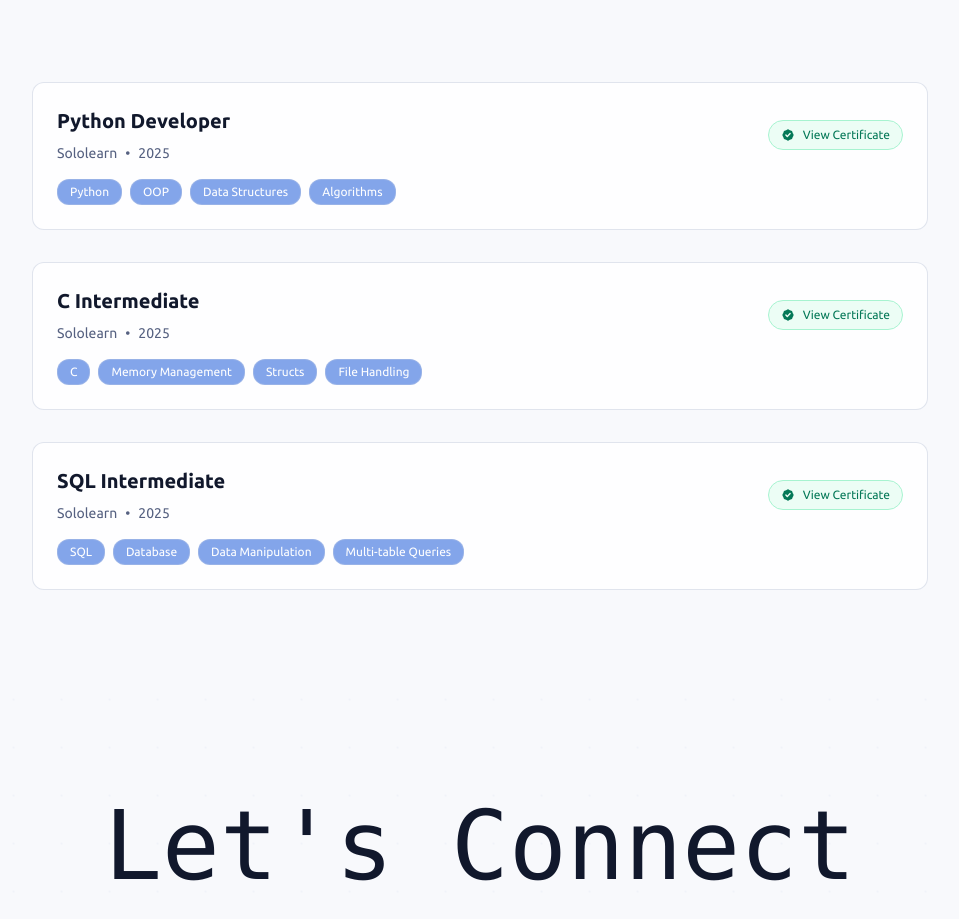
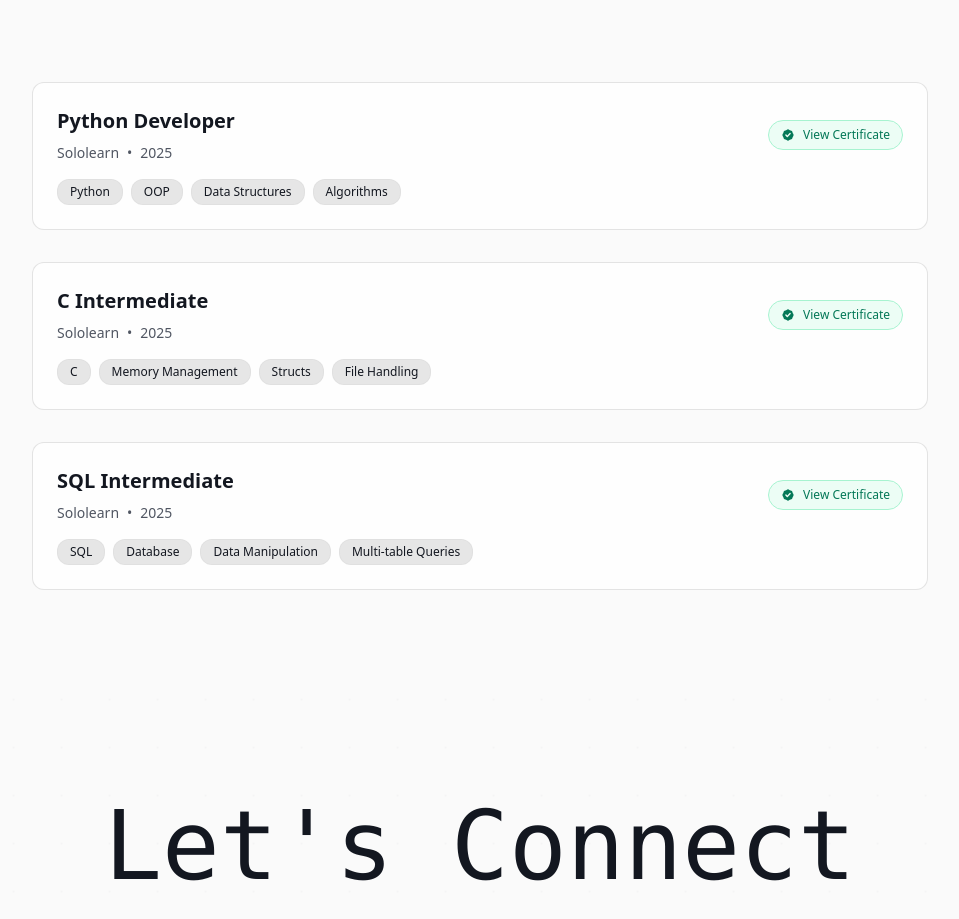
Before and after one commit to neevets/portfolio-web, a React (Vite) app: page / in a window 1280 px wide. Shown: the part 5425-6344 px from the top of the page, without its empty margins (160-1119 px from the left). Built offline with nearby package versions, Linux system fonts and the light colour scheme.

Commit message:
Switch to Wise Sans and remove blue palette tones

```diff
--- a/src/index.css
+++ b/src/index.css
@@ -1,47 +1,47 @@
-@import url('https://fonts.googleapis.com/css2?family=Ubuntu:wght@400;700&display=swap');
+@import url('https://fonts.cdnfonts.com/css/wise-sans');
 @tailwind base;
 @tailwind components;
 @tailwind utilities;
 
 @layer base {
   :root {
-    --background: 220 45% 98%;
-    --foreground: 224 43% 12%;
+    --background: 0 0% 98%;
+    --foreground: 222 25% 10%;
     --card: 0 0% 100%;
-    --card-foreground: 224 43% 12%;
-    --primary: 224 81% 38%;
+    --card-foreground: 222 25% 10%;
+    --primary: 222 28% 16%;
     --primary-foreground: 0 0% 100%;
-    --secondary: 220 72% 53%;
-    --secondary-foreground: 0 0% 100%;
-    --muted: 220 29% 92%;
-    --muted-foreground: 224 20% 42%;
-    --accent: 220 72% 53%;
-    --accent-foreground: 0 0% 100%;
-    --border: 220 28% 84%;
-    --input: 220 34% 94%;
-    --ring: 220 72% 53%;
+    --secondary: 0 0% 84%;
+    --secondary-foreground: 222 25% 10%;
+    --muted: 0 0% 92%;
+    --muted-foreground: 222 10% 35%;
+    --accent: 0 0% 88%;
+    --accent-foreground: 222 25% 10%;
+    --border: 0 0% 82%;
+    --input: 0 0% 94%;
+    --ring: 222 28% 16%;
     --fiverr-green: 146 80% 43%;
     --fiverr-green-foreground: 0 0% 0%;
     --radius: 0.75rem;
 
-    --gradient-bg: linear-gradient(135deg, hsl(220 45% 98%) 0%, hsl(220 44% 95%) 50%, hsl(0 0% 100%) 100%);
-    --gradient-hero: radial-gradient(ellipse 80% 60% at 50% -10%, hsl(220 72% 53% / 0.12) 0%, transparent 70%);
-    --gradient-mesh: conic-gradient(from 90deg at 50% 50%, hsl(224 81% 38% / 0.08) 0deg, transparent 60deg, hsl(220 72% 53% / 0.08) 120deg, transparent 180deg);
-    --gradient-card: linear-gradient(145deg, hsl(0 0% 100%) 0%, hsl(220 45% 97%) 100%);
-    --gradient-glow: radial-gradient(circle at 50% 50%, hsl(220 72% 53% / 0.15) 0%, transparent 70%);
+    --gradient-bg: linear-gradient(135deg, hsl(0 0% 98%) 0%, hsl(0 0% 95%) 50%, hsl(0 0% 100%) 100%);
+    --gradient-hero: radial-gradient(ellipse 80% 60% at 50% -10%, hsl(0 0% 20% / 0.08) 0%, transparent 70%);
+    --gradient-mesh: conic-gradient(from 90deg at 50% 50%, hsl(222 25% 10% / 0.05) 0deg, transparent 60deg, hsl(0 0% 70% / 0.07) 120deg, transparent 180deg);
+    --gradient-card: linear-gradient(145deg, hsl(0 0% 100%) 0%, hsl(0 0% 96%) 100%);
+    --gradient-glow: radial-gradient(circle at 50% 50%, hsl(222 25% 10% / 0.12) 0%, transparent 70%);
 
-    --dot-pattern: radial-gradient(circle at 50% 50%, hsl(224 81% 38% / 0.15) 1px, transparent 1px);
+    --dot-pattern: radial-gradient(circle at 50% 50%, hsl(222 25% 10% / 0.12) 1px, transparent 1px);
     --dot-size: 48px 48px;
 
-    --shadow-sm: 0 1px 3px hsl(224 43% 12% / 0.12);
-    --shadow: 0 2px 8px hsl(224 43% 12% / 0.14);
-    --shadow-md: 0 4px 12px hsl(224 43% 12% / 0.18);
-    --shadow-lg: 0 8px 24px hsl(224 43% 12% / 0.22);
-    --shadow-xl: 0 16px 48px hsl(224 43% 12% / 0.28);
-    --shadow-glow: 0 0 40px hsl(220 72% 53% / 0.25);
+    --shadow-sm: 0 1px 3px hsl(222 25% 10% / 0.12);
+    --shadow: 0 2px 8px hsl(222 25% 10% / 0.14);
+    --shadow-md: 0 4px 12px hsl(222 25% 10% / 0.18);
+    --shadow-lg: 0 8px 24px hsl(222 25% 10% / 0.22);
+    --shadow-xl: 0 16px 48px hsl(222 25% 10% / 0.28);
+    --shadow-glow: 0 0 40px hsl(222 25% 10% / 0.18);
 
     --glass-bg: hsl(0 0% 100% / 0.92);
-    --glass-border: hsl(220 28% 70% / 0.4);
+    --glass-border: hsl(0 0% 65% / 0.35);
   }
 }
 
@@ -62,7 +62,7 @@
 
   body {
     @apply bg-background text-foreground;
-    font-family: 'Ubuntu', system-ui, -apple-system, BlinkMacSystemFont, 'Segoe UI', Roboto, sans-serif;
+    font-family: 'Wise Sans', system-ui, -apple-system, BlinkMacSystemFont, 'Segoe UI', Roboto, sans-serif;
     background: hsl(var(--background));
     margin: 0;
     padding: 0;
--- a/tailwind.config.ts
+++ b/tailwind.config.ts
@@ -56,7 +56,7 @@ export default {
 			},
 			fontFamily: {
 				mono: ['JetBrains Mono', 'Fira Code', 'SF Mono', 'Monaco', 'Inconsolata', 'Roboto Mono', 'monospace'],
-				sans: ['Ubuntu', '-apple-system', 'BlinkMacSystemFont', 'Segoe UI', 'Roboto', 'sans-serif'],
+				sans: ['Wise Sans', '-apple-system', 'BlinkMacSystemFont', 'Segoe UI', 'Roboto', 'sans-serif'],
 				serif: ['Playfair Display', 'Georgia', 'serif'],
 				dev: ['JetBrains Mono', 'Cascadia Code', 'Fira Code', 'Operator Mono', 'SF Mono', 'Monaco', 'Inconsolata', 'Roboto Mono', 'monospace']
 			},
```
